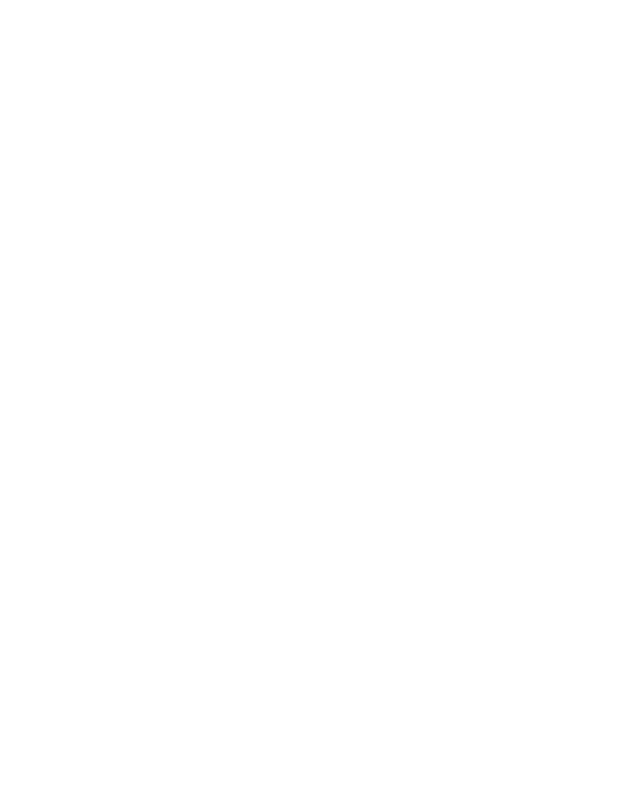
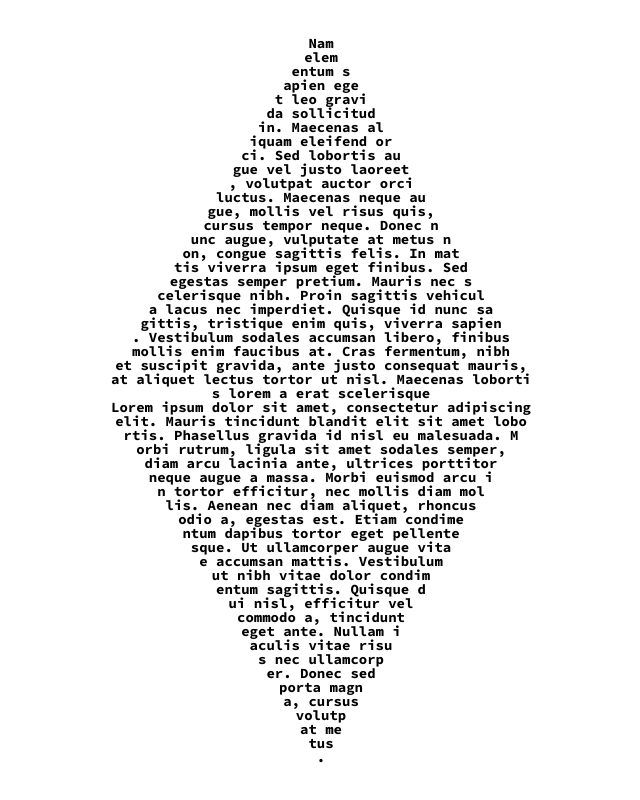
Before and after one commit to data-doge/condenser, a plain HTML site: page index.html in a window 1280 px wide. Shown: the whole page, without its empty margins (319-959 px from the left). Drawn offline with Linux system fonts and the light colour scheme.

Commit message:
can display textRows in diamond shape

```diff
--- a/css/index.css
+++ b/css/index.css
@@ -14,6 +14,7 @@ body {
   top: 50%;
   transform: translateY(-50%);
   font-size: 14px;
-  line-height: 0.75;
-  letter-spacing: 1px;
+  line-height: 1;
+  letter-spacing: 0;
+  font-weight: 700;
 }
--- a/index.html
+++ b/index.html
@@ -3,7 +3,7 @@
   <head>
     <meta charset="utf-8">
     <title>text visualizer</title>
-    <link href='https://fonts.googleapis.com/css?family=Source+Code+Pro:300,200' rel='stylesheet' type='text/css'>
+    <link href='https://fonts.googleapis.com/css?family=Source+Code+Pro:200,300,400,500,600,700,900' rel='stylesheet' type='text/css'>
     <link rel="stylesheet" type="text/css" href="./css/normalize.css">
     <link rel="stylesheet" type="text/css" href="./css/index.css">
     <script type="text/javascript" src="./vendor/jquery.min.js"></script>
--- a/js/diamond.js
+++ b/js/diamond.js
@@ -1,16 +1,15 @@
 function Diamond (text) {
   this.text = text
   this.size = this.getSize()
-  this.rows = new Array(this.size)
+  this.textRows = this.getTextRows()
   this.$el = $('.diamond')
 }
 
 Diamond.prototype.construct = function () {
   var self = this
-  _.each(this.rowWidths(), function (rowWidth) {
-    var cell = '+'
-    var $row = $('<div></div>').text(cell.repeat(rowWidth))
-    self.$el.append($row)
+  _.each(this.textRows, function (textRow) {
+    var $textRow = $('<div></div>').text(textRow)
+    self.$el.append($textRow)
   })
 }
 
@@ -18,7 +17,8 @@ Diamond.prototype.centerRowIndex = function () {
   return Math.floor(this.size / 2)
 }
 
-Diamond.prototype.constructRows = function () {
+Diamond.prototype.getTextRows = function () {
+  var textRows = new Array(this.size)
   var rowWidths = this.rowWidths()
   var r = this.centerRowIndex()
   for (var i = 0; i < this.size; i++) {
@@ -26,8 +26,9 @@ Diamond.prototype.constructRows = function () {
     var rowWidth = rowWidths[r]
     var rowChars = this.text.slice(0, rowWidth)
     this.text = this.text.slice(rowWidth)
-    this.rows[r] = rowChars
+    textRows[r] = rowChars
   }
+  return textRows
 }
 
 Diamond.prototype.rowWidths = function () {
--- a/js/index.js
+++ b/js/index.js
@@ -3,9 +3,6 @@ $(document).ready(function () {
   var text = 'Lorem ipsum dolor sit amet, consectetur adipiscing elit. Mauris tincidunt blandit elit sit amet lobortis. Phasellus gravida id nisl eu malesuada. Morbi rutrum, ligula sit amet sodales semper, diam arcu lacinia ante, ultrices porttitor neque augue a massa. Morbi euismod arcu in tortor efficitur, nec mollis diam mollis. Aenean nec diam aliquet, rhoncus odio a, egestas est. Etiam condimentum dapibus tortor eget pellentesque. Ut ullamcorper augue vitae accumsan mattis. Vestibulum ut nibh vitae dolor condimentum sagittis. Quisque dui nisl, efficitur vel commodo a, tincidunt eget ante. Nullam iaculis vitae risus nec ullamcorper. Donec sed porta magna, cursus volutpat metus. Nam elementum sapien eget leo gravida sollicitudin. Maecenas aliquam eleifend orci. Sed lobortis augue vel justo laoreet, volutpat auctor orci luctus. Maecenas neque augue, mollis vel risus quis, cursus tempor neque. Donec nunc augue, vulputate at metus non, congue sagittis felis. In mattis viverra ipsum eget finibus. Sed egestas semper pretium. Mauris nec scelerisque nibh. Proin sagittis vehicula lacus nec imperdiet. Quisque id nunc sagittis, tristique enim quis, viverra sapien. Vestibulum sodales accumsan libero, finibus mollis enim faucibus at. Cras fermentum, nibh et suscipit gravida, ante justo consequat mauris, at aliquet lectus tortor ut nisl. Maecenas lobortis lorem a erat scelerisque'
 
   var diamond = new Diamond(text)
-
-  diamond.constructRows()
-
-  console.log('diamond.rows: ', diamond.rows)
+  diamond.construct()
 
 })
```
